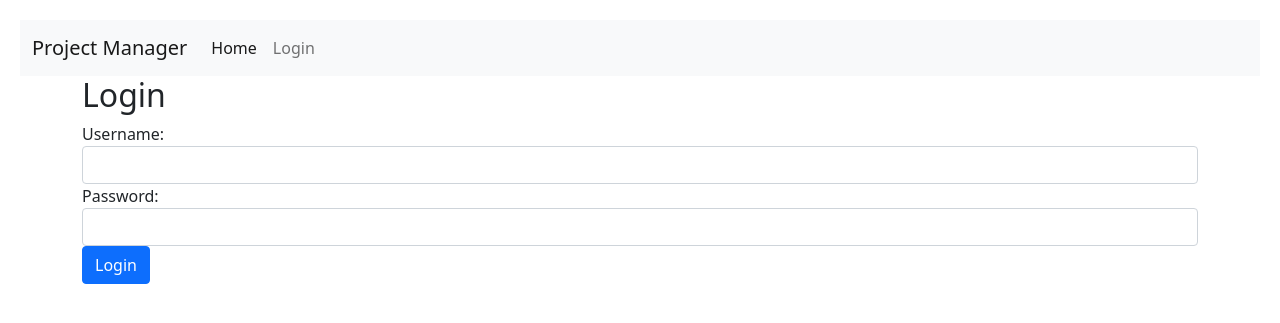
After one commit to admiralorbiter/Flask_Playground, a Flask app: page /login in a window 1280 px wide. The commit adds this page. Shown: the top 323 px of the page. Run offline with Flask 3, Linux system fonts and the light colour scheme; some libraries are stand-ins or nearby versions.

Commit message:
Added navbar

```diff
--- /dev/null
+++ b/app/templates/base.html
@@ -0,0 +1,42 @@
+<!DOCTYPE html>
+<html lang="en">
+<head>
+    <title>{% block title %}Project Manager{% endblock %}</title>
+    <link href="https://cdn.jsdelivr.net/npm/bootstrap@5.0.0-beta1/dist/css/bootstrap.min.css" rel="stylesheet"
+          integrity="sha384-giJF6kkoqNQ00vy+HMDP7azOuL0xtbfIcaT9wjKHr8RbDVddVHyTfAAsrekwKmP1" crossorigin="anonymous">
+    <!-- HTMX -->
+    <script src="https://unpkg.com/htmx.org@1.5.0"></script>
+    <link rel="stylesheet" type="text/css" href="{{ url_for('static', filename='style.css') }}">
+</head>
+<body>
+    <nav class="navbar navbar-expand-lg navbar-light bg-light">
+        <div class="container-fluid">
+            <a class="navbar-brand" href="#">Project Manager</a>
+            <button class="navbar-toggler" type="button" data-bs-toggle="collapse" data-bs-target="#navbarNav" aria-controls="navbarNav" aria-expanded="false" aria-label="Toggle navigation">
+                <span class="navbar-toggler-icon"></span>
+            </button>
+            <div class="collapse navbar-collapse" id="navbarNav">
+                <ul class="navbar-nav">
+                    <li class="nav-item">
+                        <a class="nav-link active" aria-current="page" href="{{ url_for('index') }}">Home</a>
+                    </li>
+                    <!-- Add more navigation items here -->
+                    <!-- Login Button -->
+                    <ul class="navbar-nav ms-auto">
+                        <li class="nav-item">
+                            <a class="nav-link" href="{{ url_for('login') }}">Login</a>
+                            </a>
+                        </li>
+                    </ul>
+                </ul>
+            </div>
+        </div>
+    </nav>
+
+    <div class="container">
+        {% block content %}
+        <!-- Content will be here -->
+        {% endblock %}
+    </div>
+</body>
+</html>
--- /dev/null
+++ b/app/templates/login.html
@@ -0,0 +1,18 @@
+{% extends "base.html" %}
+
+{% block title %}Project Manager{% endblock %}
+
+{% block content %}
+    <h2>Login</h2>
+    <form action="/login" method="post">
+        <div class="form-group">
+            <label for="username">Username:</label>
+            <input type="text" class="form-control" id="username" name="username" required>
+        </div>
+        <div class="form-group">
+            <label for="password">Password:</label>
+            <input type="password" class="form-control" id="password" name="password" required>
+        </div>
+        <button type="submit" class="btn btn-primary">Login</button>
+    </form>
+{% endblock %}
--- a/app/views.py
+++ b/app/views.py
@@ -1,9 +1,39 @@
 from app import app, db
-from flask import render_template, request, jsonify, redirect, url_for, flash
-from app.models import Student, Project, Task, Link, project_students, Comment
+from flask import render_template, request, redirect, url_for, flash
+from app.models import Student, Project, Task, Link, project_students, Comment, User
 from datetime import datetime
+from flask_login import current_user, login_user, logout_user, login_required
+from werkzeug.urls import url_parse
 
 from sqlalchemy import select, delete
+
+@app.route("/", methods=["GET"])
+def index():
+    projects = Project.query.all()
+    return render_template("index.html", projects=projects)
+
+@app.route('/login', methods=['GET', 'POST'])
+def login():
+    if current_user.is_authenticated:
+        return redirect(url_for('home'))
+    if request.method == 'POST':
+        username = request.form['username']
+        password = request.form['password']
+        user = User.query.filter_by(username=username).first()
+        if user is None or not user.check_password(password):
+            flash('Invalid username or password')
+            return redirect(url_for('login'))
+        login_user(user)
+        next_page = request.args.get('next')
+        if not next_page or url_parse(next_page).netloc != '':
+            next_page = url_for('home')
+        return redirect(next_page)
+    return render_template('login.html')
+
+@app.route('/logout')
+def logout():
+    logout_user()
+    return redirect(url_for('home'))
 
 @app.route("/", methods=["GET"])
 def home():
```
Also changed, not shown: app/__init__.py (+8 -0 lines), app/models.py (+12 -0 lines), app/templates/index.html (+5 -14 lines), app/templates/project_details.html (+6 -14 lines), readme.md.
